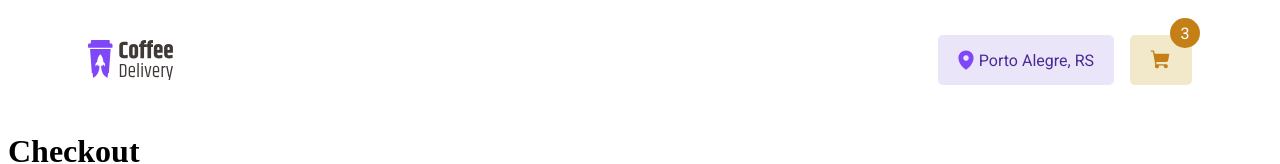
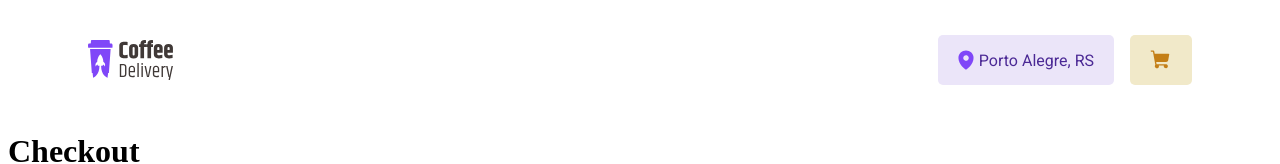
Before and after one commit to gustavobftorres/coffee-delivery, a React (Vite) app: page /checkout in a window 1280 px wide. Shown: the top 164 px of the page. Built offline with nearby package versions, Linux system fonts and the light colour scheme.

Commit message:
chore: Update Header component to display cart item count

```diff
--- a/src/components/Header/index.tsx
+++ b/src/components/Header/index.tsx
@@ -10,10 +10,16 @@ import logo from "../../assets/logo.svg";
 import locationPin from "../../assets/location-pin.svg";
 import yellowCart from "../../assets/yellow-cart-icon.svg";
 import { useNavigate, useLocation } from "react-router-dom";
-export function Header() {
+
+interface HeaderProps {
+  amount: number;
+}
+export function Header(props: HeaderProps) {
   const navigate = useNavigate();
   const location = useLocation();
   const currentPath = location.pathname;
+
+
 
   return (
     <HeaderContainer>
@@ -32,7 +38,9 @@ export function Header() {
           }}
         >
           <img src={yellowCart} alt="" />
-          {currentPath === "/checkout" && <PopUp>3</PopUp>}
+          {props.amount > 0 && (
+            <PopUp>{props.amount}</PopUp>
+          )}
         </ShopButton>
       </ButtonsDiv>
     </HeaderContainer>
--- a/src/pages/Home/index.tsx
+++ b/src/pages/Home/index.tsx
@@ -158,7 +158,9 @@ export function Home() {
   const [amounts, setAmounts] = useState<{ [key: number]: number}>({});
   const [coffeeCounts, setCoffeeCounts] = useState<CoffeeCounts>({});
 
-  console.log(amounts);
+
+  const totalItems = Object.values(amounts).reduce((sum, amount) => sum + amount, 0);
+  console.log(typeof(totalItems));
 
   const handleAmountChange = (id: number, amount: number) => {
     setAmounts((prev) => ({
@@ -169,7 +171,9 @@ export function Home() {
 
   return (
     <>
-      <Header />
+      <Header
+      amount={totalItems}
+      />
       <Container>
         <InfoContainer>
           <div>
```
